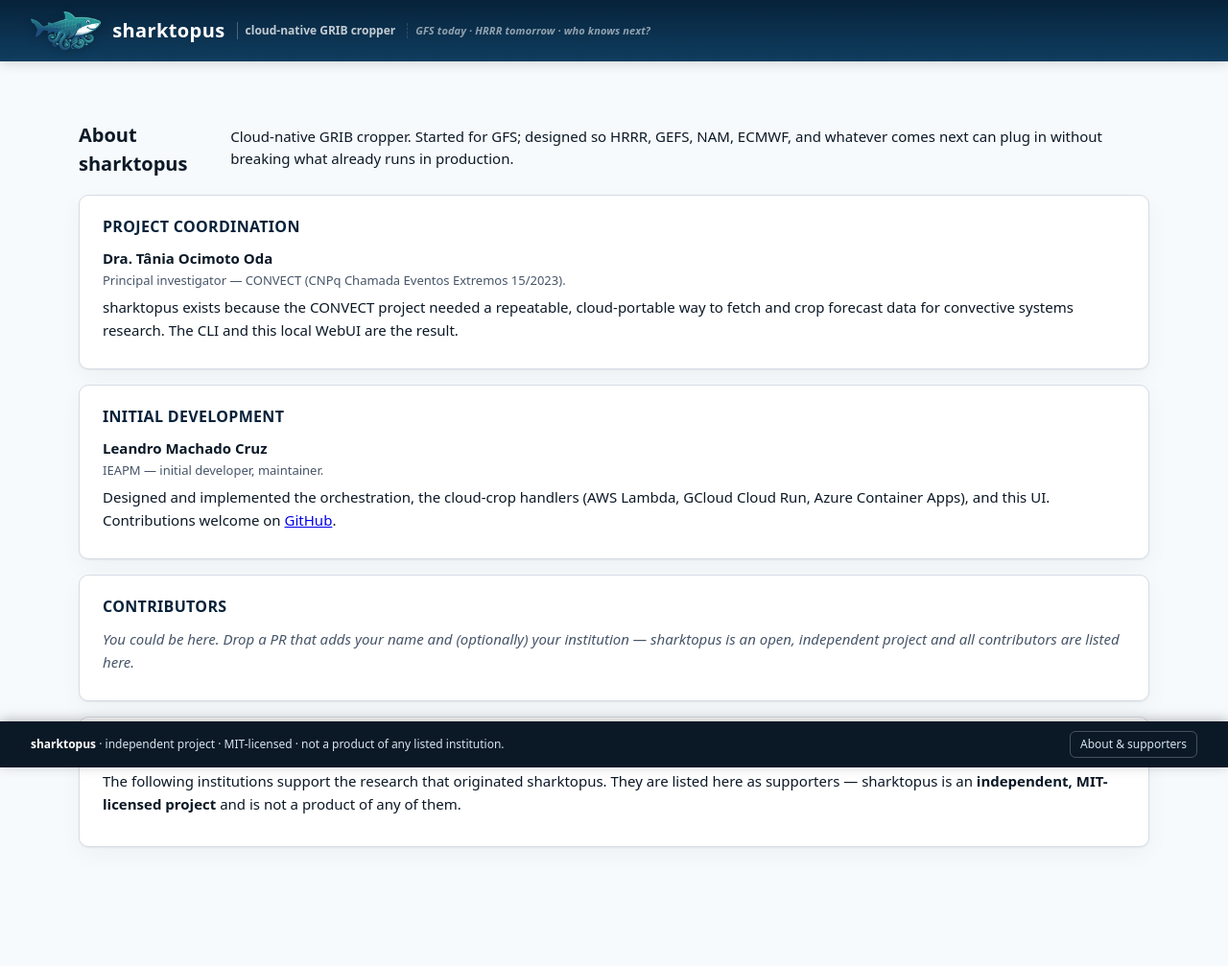
After one commit to sharktopus-project/sharktopus, a Flask app: template src/sharktopus/webui/templates/about.html in a window 1280 px wide. The commit adds this page. Shown: the whole page at 96% size. Run offline with Flask 3, Linux system fonts and the light colour scheme; the template is opened without the code that fills it, so the values that code supplies are empty.

Commit message:
WebUI: GRIB rebrand, sticky header/footer, /about page
The core is product-agnostic but the surface was marketing only GFS.
Fold the repositioning into the UI so contributors and PyPI visitors
see the direction of travel.

Rebrand:
- webui/app.py + base.html + site/index.html: "cloud-native GFS
  cropper" → "cloud-native GRIB cropper" in the FastAPI app metadata,
  topbar brand-tag, and public landing page copy
- base.html topbar: new italic .brand-slogan
  "GFS today · HRRR tomorrow · who knows next?" next to the brand-tag
  (hidden under 720px). Signals the roadmap without over-committing.

Sticky chrome:
- app.css .topbar + .footer: position:sticky top/bottom, z-index:100,
  box-shadow on the detaching edge. Page content scrolls between them.
- Footer slimmed to a single credit line + About link; institution
  logos moved out of the global context into /about (new page). The
  default UX no longer foregrounds the backing institutions — new
  contributors shouldn't feel that joining means joining *them*.

/about page:
- templates/about.html (new) lists project coordinator
  (Dra. Tânia Ocimoto Oda, CONVECT PI), initial developer
  (Leandro Machado Cruz, IEAPM), a "Contributors" section that starts
  empty and invites PRs, and the supporting-institution logos.
- routes/pages.py: GET /about route, opts in to templating.institutions()
  explicitly instead of reading a global template var.
- templating.py: /about added to the primary nav; _INSTITUTIONS
  dropped from env.globals and exposed via institutions() helper.

```diff
--- a/src/sharktopus/webui/app.py
+++ b/src/sharktopus/webui/app.py
@@ -26,7 +26,7 @@ def build_app():
 
     app = FastAPI(
         title="sharktopus",
-        description="Local web UI for the sharktopus GFS cropper.",
+        description="Local web UI for the sharktopus GRIB cropper.",
         version=_read_version(),
         docs_url=None,  # we serve our own /help page
         redoc_url=None,
--- a/src/sharktopus/webui/static/css/app.css
+++ b/src/sharktopus/webui/static/css/app.css
@@ -62,6 +62,9 @@ body {
   align-items: center;
   gap: 24px;
   box-shadow: 0 2px 12px rgba(0,0,0,.15);
+  position: sticky;
+  top: 0;
+  z-index: 100;
 }
 
 .brand {
@@ -86,6 +89,17 @@ body {
   opacity: .75;
   padding-left: 8px;
   border-left: 1px solid rgba(255,255,255,.35);
+}
+.brand-slogan {
+  font-size: 11px;
+  font-style: italic;
+  opacity: .55;
+  padding-left: 8px;
+  border-left: 1px dashed rgba(255,255,255,.25);
+  letter-spacing: .01em;
+}
+@media (max-width: 720px) {
+  .brand-slogan { display: none; }
 }
 
 .topnav {
@@ -641,35 +655,66 @@ body {
 
 .footer {
   margin-top: auto;
-  padding: 24px clamp(16px, 3vw, 32px) 32px;
+  padding: 10px clamp(16px, 3vw, 32px);
   background: var(--ink);
   color: #d6e4f0;
-  display: grid;
-  grid-template-columns: 1fr auto;
-  gap: 32px;
+  display: flex;
+  flex-wrap: wrap;
+  gap: 12px 24px;
   align-items: center;
+  justify-content: space-between;
+  font-size: 12px;
+  position: sticky;
+  bottom: 0;
+  z-index: 100;
+  box-shadow: 0 -2px 12px rgba(0,0,0,.25);
 }
-.footer-credits p { margin: 0 0 6px; max-width: 72ch; }
-.footer-lede { font-size: 14px; }
-.footer-note { font-size: 12px; color: #94a3b8; }
+.footer-credits { color: #d6e4f0; }
+.footer-credits strong { color: #fff; }
+.footer-about {
+  color: #d6e4f0;
+  text-decoration: none;
+  padding: 4px 10px;
+  border-radius: var(--radius-sm);
+  border: 1px solid rgba(255,255,255,.25);
+  transition: background .15s ease;
+}
+.footer-about:hover { background: rgba(255,255,255,.08); color: #fff; }
 
-.footer-logos {
+/* ------------------------------------------------------------ about page */
+
+.about-section {
+  background: #fff;
+  border: 1px solid var(--border);
+  border-radius: var(--radius);
+  padding: 20px 24px;
+  margin-bottom: 16px;
+  box-shadow: var(--shadow);
+}
+.about-section h2 {
+  margin: 0 0 10px;
+  font-size: 16px;
+  color: var(--brand-ink);
+  letter-spacing: .02em;
+  text-transform: uppercase;
+}
+.about-section p { margin: 0 0 8px; line-height: 1.6; }
+.about-person { display: flex; flex-direction: column; gap: 2px; margin: 6px 0; }
+.about-person .about-name { font-weight: 600; color: var(--ink); }
+.about-person .about-role { color: var(--ink-muted); font-size: 13px; }
+
+.about-logos {
   list-style: none;
-  margin: 0;
+  margin: 12px 0 0;
   padding: 0;
   display: flex;
   gap: 20px;
   flex-wrap: wrap;
   align-items: center;
-  justify-content: flex-end;
 }
-.footer-logos li { background: #fff; padding: 6px 10px; border-radius: 6px; }
-.footer-logos img { display: block; height: 40px; width: auto; }
-
-@media (max-width: 720px) {
-  .footer { grid-template-columns: 1fr; }
-  .footer-logos { justify-content: flex-start; }
-}
+.about-logos li { background: #fff; padding: 6px 10px; border: 1px solid var(--border-soft); border-radius: 6px; }
+.about-logos img { display: block; height: 48px; width: auto; }
+.about-empty { color: var(--ink-muted); font-style: italic; }
 
 /* ------------------------------------------------------------ var/level cascade picker */
 
--- /dev/null
+++ b/src/sharktopus/webui/templates/about.html
@@ -0,0 +1,91 @@
+{% extends "base.html" %}
+{% block title %}sharktopus — about{% endblock %}
+{% block content %}
+
+<section class="section">
+  <div class="section-head">
+    <h2>About sharktopus</h2>
+    <p class="section-intro">
+      Cloud-native GRIB cropper. Started for GFS; designed so HRRR, GEFS,
+      NAM, ECMWF, and whatever comes next can plug in without breaking
+      what already runs in production.
+    </p>
+  </div>
+
+  <div class="about-section">
+    <h2>Project coordination</h2>
+    <div class="about-person">
+      <span class="about-name">Dra.&nbsp;Tânia&nbsp;Ocimoto&nbsp;Oda</span>
+      <span class="about-role">
+        Principal investigator — CONVECT
+        (CNPq Chamada Eventos Extremos 15/2023).
+      </span>
+    </div>
+    <p>
+      sharktopus exists because the CONVECT project needed a repeatable,
+      cloud-portable way to fetch and crop forecast data for convective
+      systems research. The CLI and this local WebUI are the result.
+    </p>
+  </div>
+
+  <div class="about-section">
+    <h2>Initial development</h2>
+    <div class="about-person">
+      <span class="about-name">Leandro&nbsp;Machado&nbsp;Cruz</span>
+      <span class="about-role">
+        IEAPM — initial developer, maintainer.
+      </span>
+    </div>
+    <p>
+      Designed and implemented the orchestration, the cloud-crop handlers
+      (AWS Lambda, GCloud Cloud Run, Azure Container Apps), and this UI.
+      Contributions welcome on
+      <a href="https://github.com/sharktopus-project/sharktopus"
+         target="_blank" rel="noopener">GitHub</a>.
+    </p>
+  </div>
+
+  <div class="about-section">
+    <h2>Contributors</h2>
+    {% if contributors %}
+    <ul>
+      {% for c in contributors %}
+      <li>
+        <span class="about-name">{{ c.name }}</span>
+        {% if c.affiliation %}
+        — <span class="about-role">{{ c.affiliation }}</span>
+        {% endif %}
+      </li>
+      {% endfor %}
+    </ul>
+    {% else %}
+    <p class="about-empty">
+      You could be here. Drop a PR that adds your name and (optionally)
+      your institution — sharktopus is an open, independent project and
+      all contributors are listed here.
+    </p>
+    {% endif %}
+  </div>
+
+  <div class="about-section">
+    <h2>Supporting institutions</h2>
+    <p>
+      The following institutions support the research that originated
+      sharktopus. They are listed here as supporters — sharktopus is an
+      <strong>independent, MIT-licensed project</strong> and is not a
+      product of any of them.
+    </p>
+    <ul class="about-logos" aria-label="supporting institutions">
+      {% for inst in institutions %}
+      <li>
+        <a href="{{ inst.href }}" target="_blank" rel="noopener"
+           title="{{ inst.alt }}">
+          <img src="{{ inst.logo }}" alt="{{ inst.alt }}" loading="lazy">
+        </a>
+      </li>
+      {% endfor %}
+    </ul>
+  </div>
+</section>
+
+{% endblock %}
--- a/src/sharktopus/webui/templates/base.html
+++ b/src/sharktopus/webui/templates/base.html
@@ -18,7 +18,8 @@
     <img class="brand-mark" src="/static/img/mark-sm.png"
          alt="sharktopus shark-with-tentacles mark">
     <span class="brand-name">sharktopus</span>
-    <span class="brand-tag">cloud-native GFS cropper</span>
+    <span class="brand-tag">cloud-native GRIB cropper</span>
+    <span class="brand-slogan">GFS today &middot; HRRR tomorrow &middot; who knows next?</span>
   </a>
   <nav class="topnav" aria-label="primary">
     {% for item in nav_items %}
@@ -35,29 +36,11 @@
 </main>
 
 <footer class="footer">
-  <div class="footer-credits">
-    <p class="footer-lede">
-      sharktopus is open-source infrastructure built in support of the
-      <strong>CONVECT</strong> research project
-      (&ldquo;Previsão de sistemas convectivos&rdquo; &mdash;
-      CNPq Chamada Eventos Extremos 15/2023,
-      coord. Dra.&nbsp;Tânia Ocimoto Oda).
-    </p>
-    <p class="footer-note">
-      Independent project · MIT-licensed ·
-      not a product of any listed institution.
-    </p>
-  </div>
-  <ul class="footer-logos" aria-label="supporting institutions">
-    {% for inst in footer_institutions %}
-    <li>
-      <a href="{{ inst.href }}" target="_blank" rel="noopener"
-         title="{{ inst.alt }}">
-        <img src="{{ inst.logo }}" alt="{{ inst.alt }}" loading="lazy">
-      </a>
-    </li>
-    {% endfor %}
-  </ul>
+  <span class="footer-credits">
+    <strong>sharktopus</strong> &middot; independent project &middot;
+    MIT-licensed &middot; not a product of any listed institution.
+  </span>
+  <a class="footer-about" href="/about">About &amp; supporters</a>
 </footer>
 
 </body>
```
Also changed, not shown: site/index.html (+21 -10 lines), src/sharktopus/webui/routes/pages.py (+11 -0 lines), src/sharktopus/webui/templating.py (+10 -1 lines).
